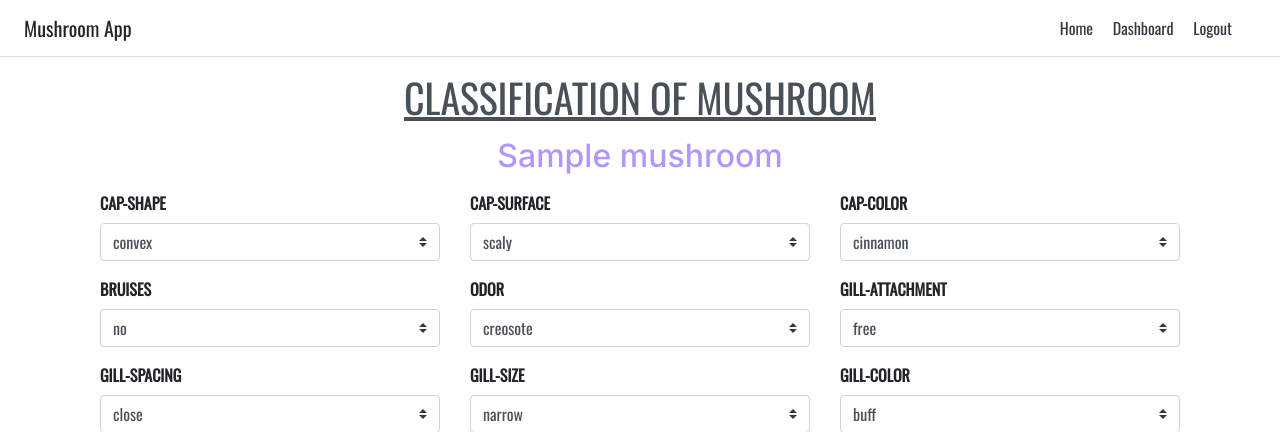
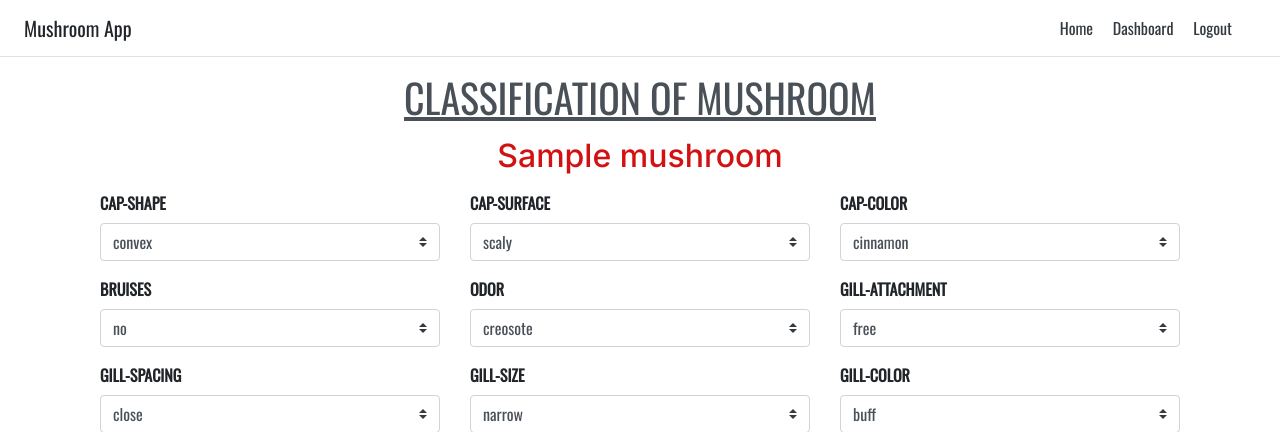
Before and after one commit to varunsalunkhe/Mushroom-Classification, a Flask app: template templates/dashboard.html in a window 1280 px wide. Shown: the top 432 px of the page. Run offline with Flask 2, Linux system fonts and the light colour scheme; the template is opened without the code that fills it: most values are stand-ins (such as "Sample title", 1, 10 or a date in 2020); parts of the project's set-up code (start-up, migrations or seed data) failed here and were passed over; some libraries are stand-ins or nearby versions.

Commit message:
colour changed

```diff
--- a/static/style.css
+++ b/static/style.css
@@ -7,5 +7,5 @@ body{
 }
 .answer{
     font-family: 'Inter', sans-serif;
-    color: #b197fc;
+    color: #d21212;
 }
```
